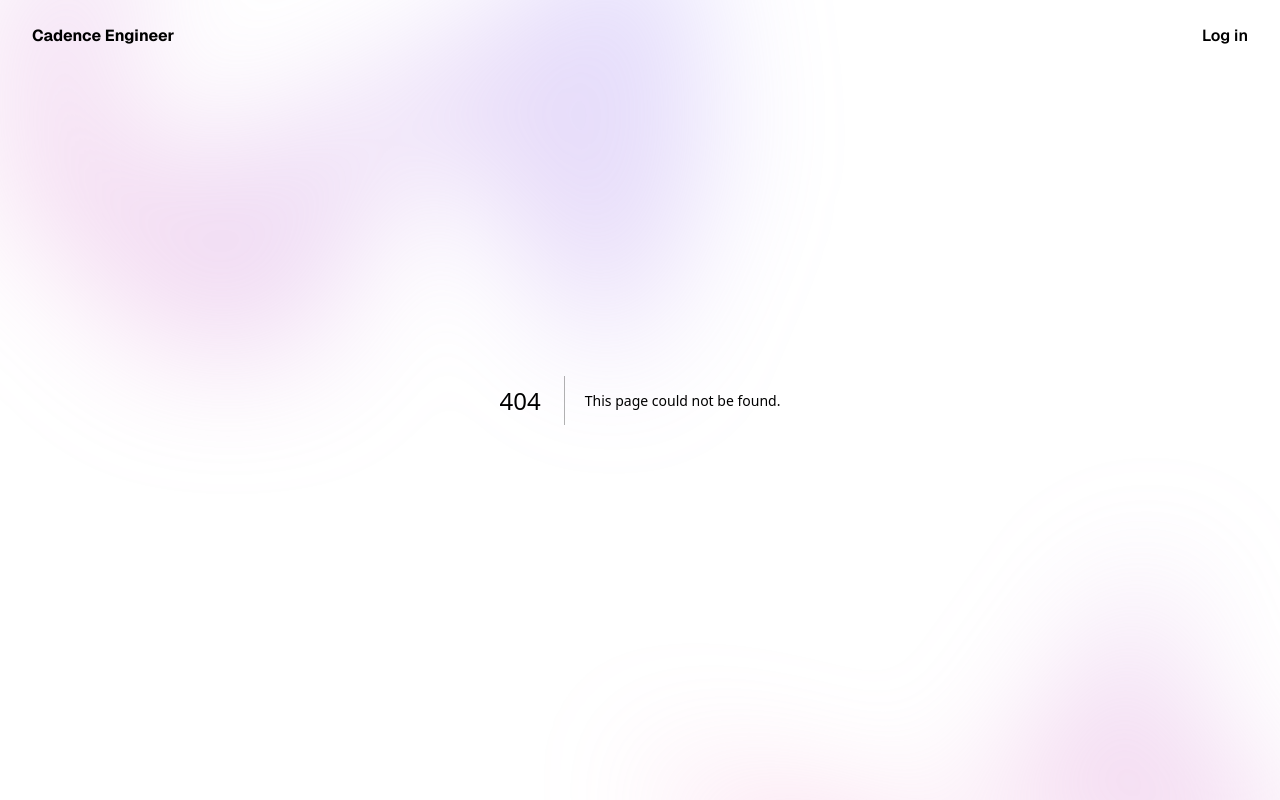
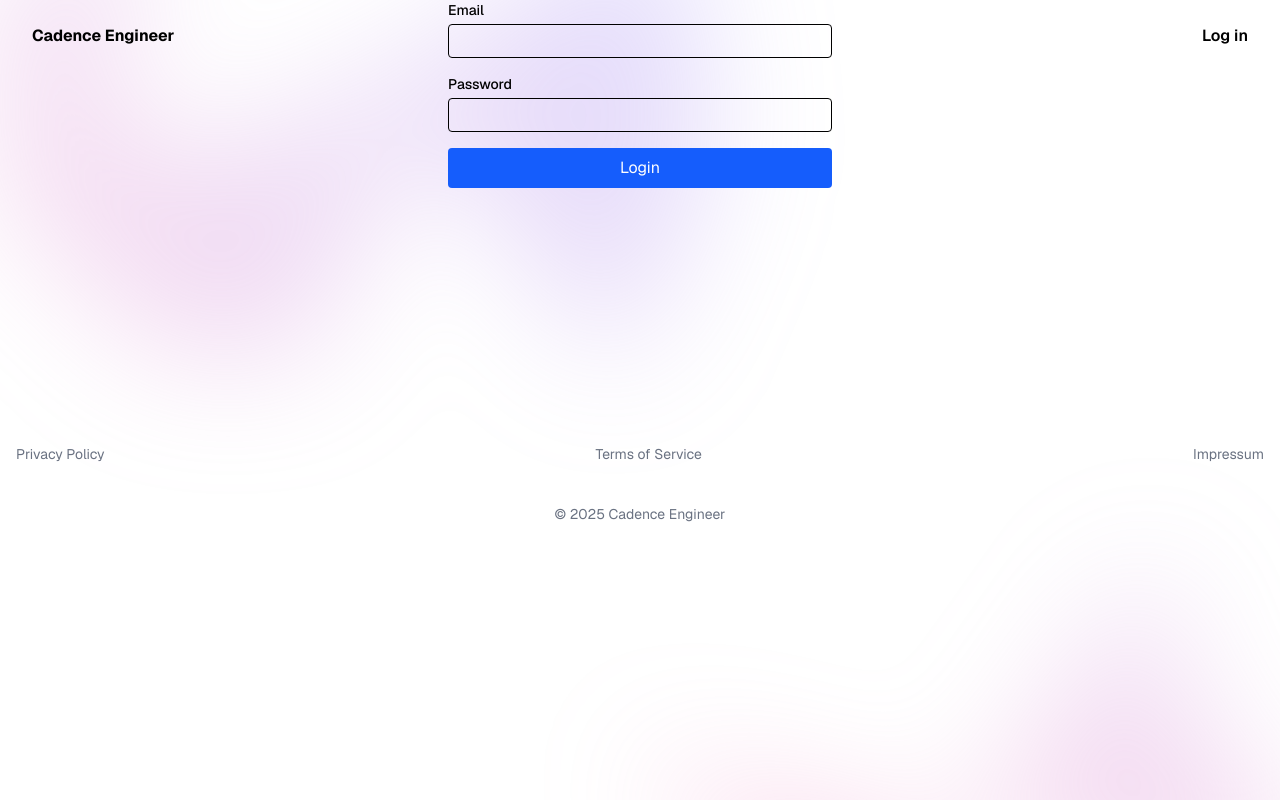
Before and after one commit to tenthousand-labs/mediant-web, a Next.js app: page /login in a window 1280 px wide. Before the commit this address had no page. Shown: the top 800 px of the page. Built offline with nearby package versions, Linux system fonts and the light colour scheme.

Commit message:
Add login page and authentication API integration
Introduces a login page with form components and integrates authentication via API. Adds server-side login logic, token response type, and reusable input component for forms.

```diff
--- /dev/null
+++ b/api/auth/login.ts
@@ -0,0 +1,46 @@
+'use server';
+
+import { type TokenResponse } from '@/api/auth/token-response';
+import { cookies } from 'next/headers';
+
+const NINE_MINUTES_IN_MS = 9 * 60 * 1000;
+const TWO_WEEKS_IN_MS = 14 * 24 * 60 * 60 * 1000;
+
+export async function login(email: string, password: string) {
+  const res = await fetch(`${process.env.API_URL}/auth/login`, {
+    method: 'POST',
+    headers: {
+      'Content-Type': 'application/json',
+    },
+    body: JSON.stringify({ email, password }),
+    cache: 'no-store',
+  });
+
+  if (!res.ok) {
+    throw new Error(res.statusText);
+  }
+
+  const tokens = (await res.json()) as TokenResponse;
+
+  const cookieStore = await cookies();
+
+  cookieStore.set({
+    name: 'accessToken',
+    value: tokens.accessToken,
+    httpOnly: true,
+    secure: process.env.NODE_ENV === 'production',
+    sameSite: 'lax',
+    expires: new Date(Date.now() + NINE_MINUTES_IN_MS),
+    path: '/',
+  });
+
+  cookieStore.set({
+    name: 'refreshToken',
+    value: tokens.refreshToken,
+    httpOnly: true,
+    secure: process.env.NODE_ENV === 'production',
+    sameSite: 'lax',
+    expires: new Date(Date.now() + TWO_WEEKS_IN_MS),
+    path: '/',
+  });
+}
--- /dev/null
+++ b/api/auth/token-response.ts
@@ -0,0 +1,4 @@
+export type TokenResponse = {
+  accessToken: string;
+  refreshToken: string;
+};
--- /dev/null
+++ b/app/(auth)/login/page.tsx
@@ -0,0 +1,56 @@
+'use client';
+
+import { useState } from 'react';
+import { Input } from '@components/forms/input';
+import { login } from '@api/auth/login';
+
+export default function LoginPage() {
+  const [email, setEmail] = useState('');
+  const [password, setPassword] = useState('');
+  const [error, setError] = useState<string | null>(null);
+  const [isLoading, setIsLoading] = useState(false);
+
+  async function handleSubmit(e: React.FormEvent) {
+    e.preventDefault();
+    setError(null);
+    setIsLoading(true);
+
+    try {
+      const result = await login(email, password);
+      console.log('Logged in!', result);
+      // Optionally redirect or set cookies
+      window.location.href = '/dashboard';
+    } catch (err: any) {
+      setError(err.message);
+    } finally {
+      setIsLoading(false);
+    }
+  }
+
+  return (
+    <form
+      onSubmit={handleSubmit}
+      className="flex flex-col gap-4 max-w-sm mx-auto"
+    >
+      <Input
+        label="Email"
+        value={email}
+        onChange={(e) => setEmail(e.target.value)}
+      />
+      <Input
+        label="Password"
+        type="password"
+        value={password}
+        onChange={(e) => setPassword(e.target.value)}
+      />
+      <button
+        type="submit"
+        disabled={isLoading}
+        className="rounded bg-blue-600 px-4 py-2 text-white"
+      >
+        {isLoading ? 'Logging in...' : 'Login'}
+      </button>
+      {error && <p className="text-red-500">{error}</p>}
+    </form>
+  );
+}
--- /dev/null
+++ b/components/forms/input.tsx
@@ -0,0 +1,24 @@
+'use client';
+
+import { ChangeEvent } from 'react';
+
+type InputProps = {
+  label: string;
+  type?: string;
+  value: string;
+  onChange: (e: ChangeEvent<HTMLInputElement>) => void;
+};
+
+export function Input({ label, type = 'text', value, onChange }: InputProps) {
+  return (
+    <label className="flex flex-col gap-1">
+      <span className="text-sm font-medium">{label}</span>
+      <input
+        type={type}
+        value={value}
+        onChange={onChange}
+        className="rounded border px-2 py-1"
+      />
+    </label>
+  );
+}
```
